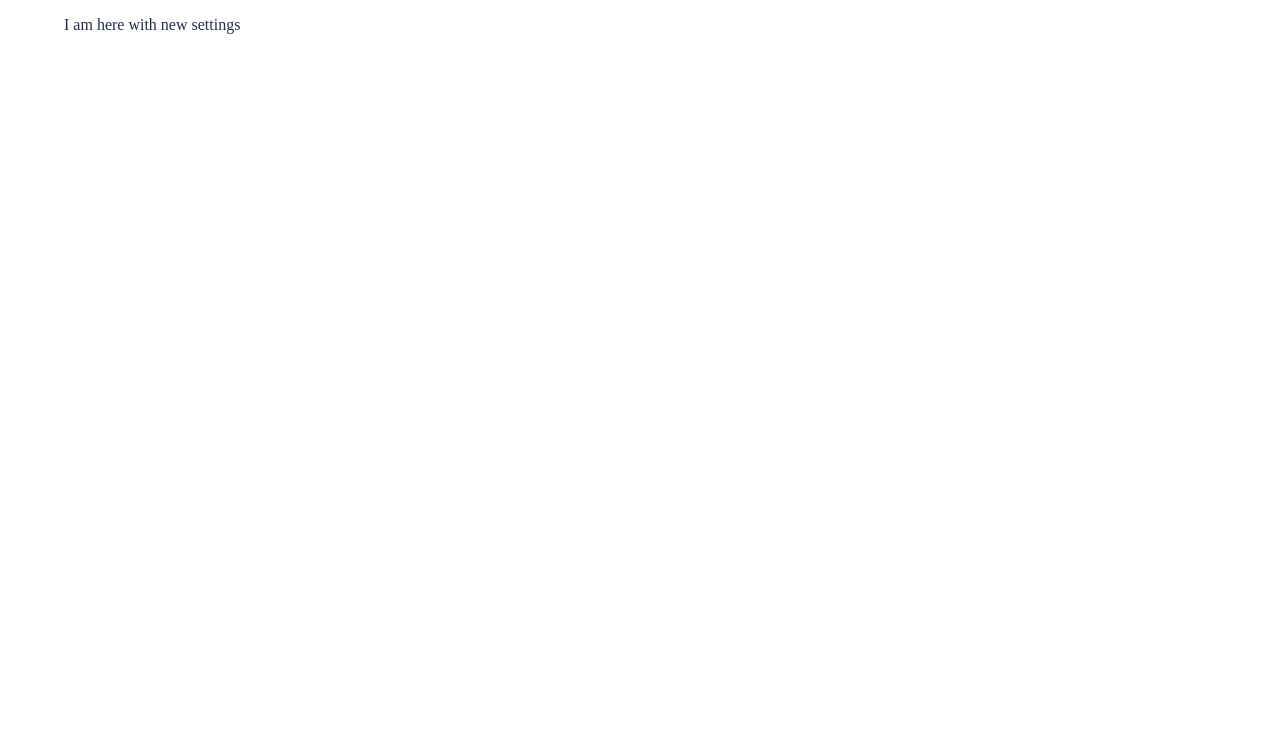
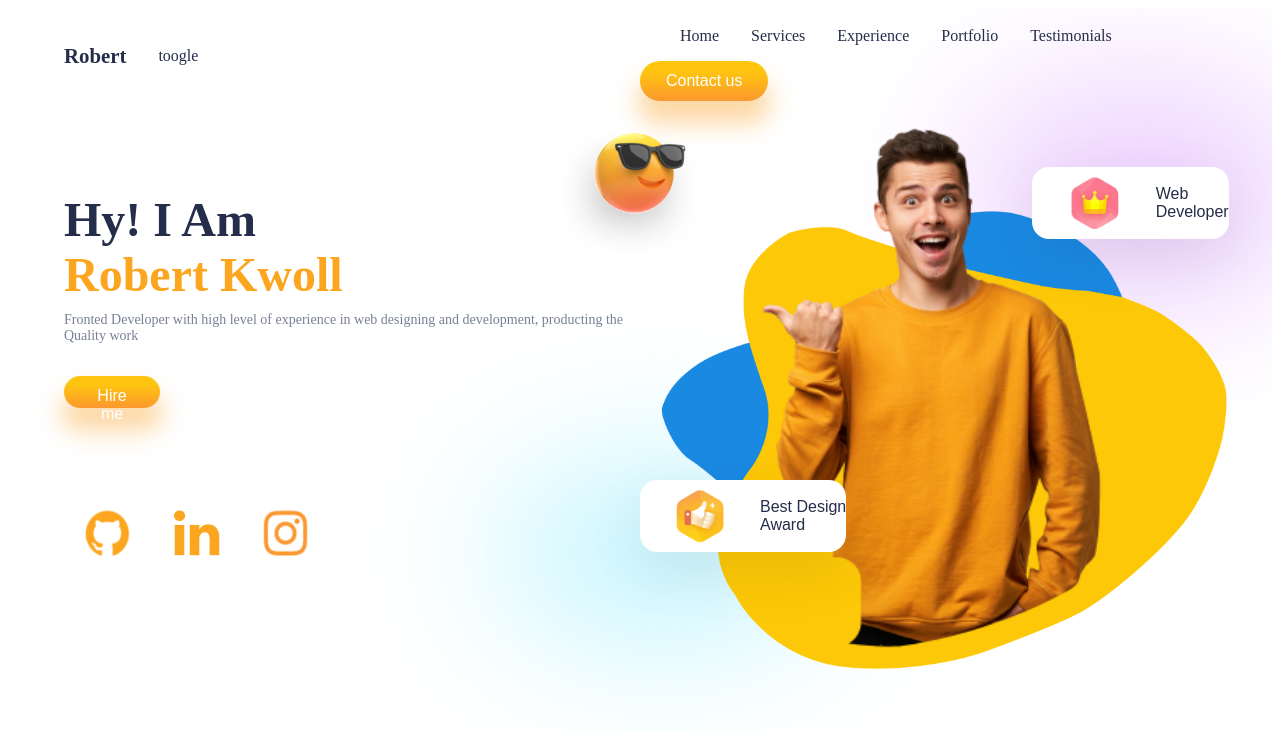
Before and after one commit to Kwolik/portfolio, a React (Create React App) app: page / in a window 1280 px wide. Shown: the top 732 px of the page. Built offline with nearby package versions, Linux system fonts and the light colour scheme; the HTML template or start-up script is replaced by a standard one.

Commit message:
Add components

```diff
--- a/src/App.css
+++ b/src/App.css
@@ -1,18 +1,34 @@
-:root
-{
+:root {
   --yellow: #F5C32C;
-    --orange : #FCA61F;
-    --black : #242D49;
-    --gray : #788097;
-    --blueCard : #DDF8FE;
+  --orange: #FCA61F;
+  --black: #242D49;
+  --gray: #788097;
+  --blueCard: #DDF8FE;
   --purple: rgb(238 210 255);
-    --boxShadow : 0px 19px 60px rgb(0 0 0 / 8%);
+  --boxShadow: 0px 19px 60px rgb(0 0 0 / 8%);
   --orangeCard: rgba(252, 166, 31, 0.45);
   --smboxShadow: -79px 51px 60px rgba(0, 0, 0, 0.08);
 }
 
-.App{
+.App {
   padding: 0.5rem 3.5rem;
   overflow: hidden;
   color: var(--black);
 }
+
+.button {
+  border-radius: 34px;
+  color: white;
+  font-size: 16px;
+  padding: 11px 26px 11px 26px;
+  border: none;
+  background: linear-gradient(180deg, #fdc50f 26.71%, #fb982f 99.36%);
+  box-shadow: 0px 20px 24px 3px rgba(251, 161, 40, 0.42);
+}
+
+.button:hover{
+  background: white;
+  cursor: pointer;
+  color: var(--orange);
+  border: 1px solid var(--orange);
+}
--- a/src/App.js
+++ b/src/App.js
@@ -1,7 +1,17 @@
 import "./App.css";
+import "./fonts/Gumela Regular.otf";
+import Navbar from "./components/navbar/Navbar";
+import Intro from "./components/navbar/intro/Intro";
+import Services from "./components/services/Services";
 
 function App() {
-  return <div className="App">I am here with new settings</div>;
+  return (
+    <div className="App">
+      <Navbar />
+      <Intro />
+      <Services />
+    </div>
+  );
 }
 
 export default App;
```
Lines whose indentation alone changed are shown as unchanged.
